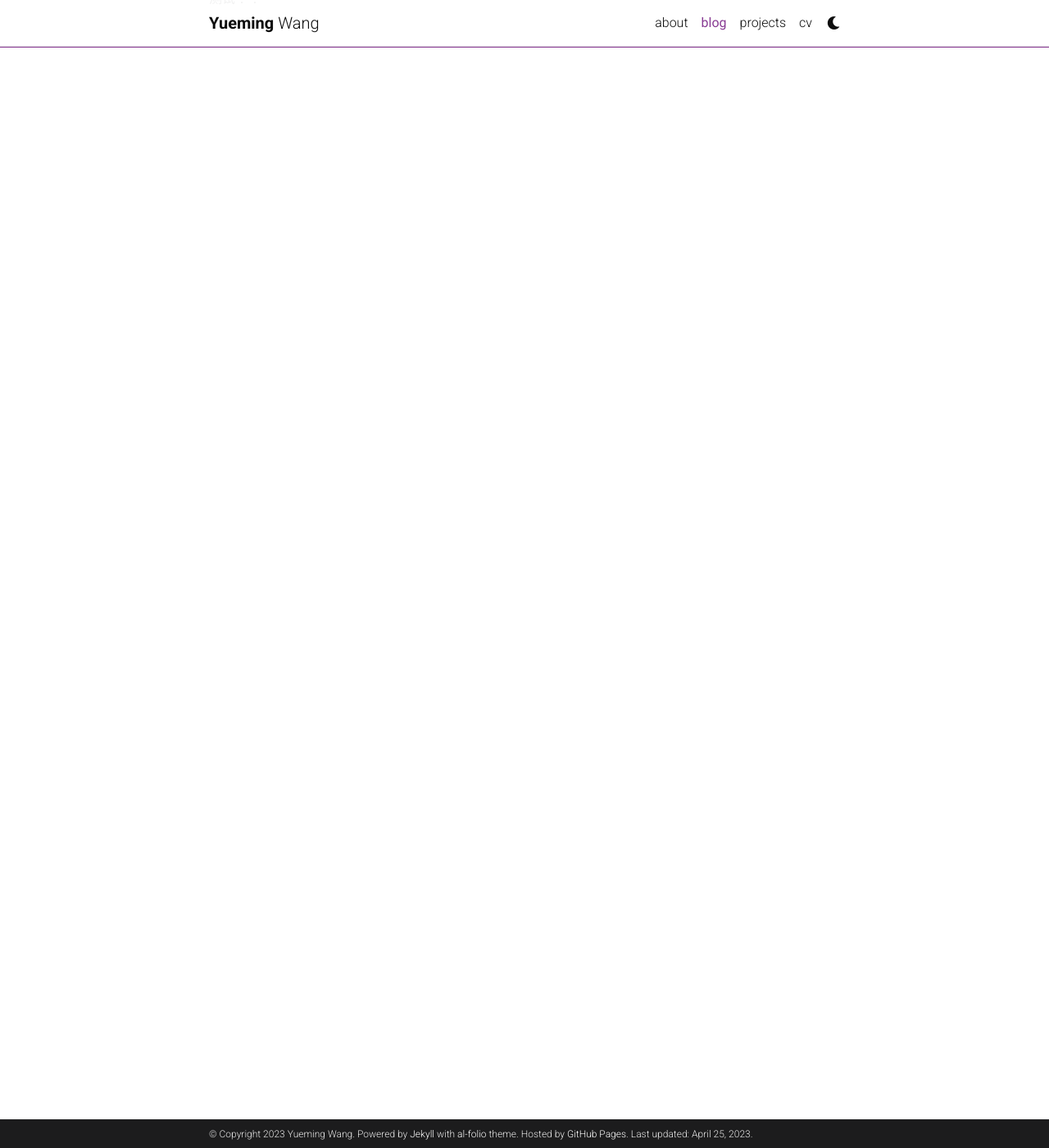
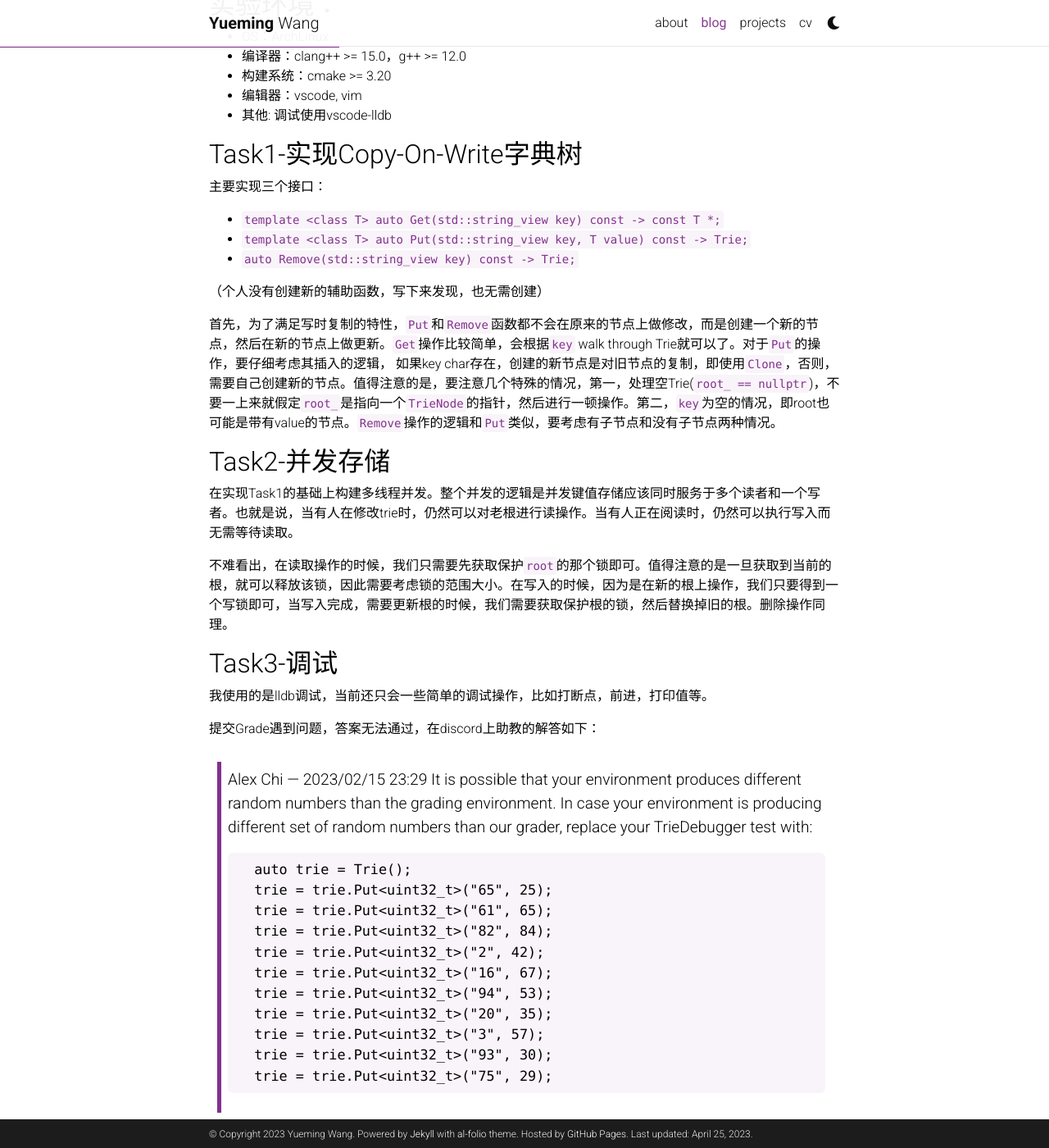
Before and after one commit to wangt99/wangt99.github.io, a Jekyll site: the page built from _posts/2023-04-23-cmu15455-project0.md, in a window 1280 px wide and 1400 px high, scrolled down 252 px. Shown: the whole window at 82% size. Built offline with Jekyll 4.4.1, drawn with Linux system fonts in a browser that asks for light colours; full-size pictures stand in for the smaller copies a plugin makes; comment, search, counter and statistics services are not loaded; a style sheet for code colours, icons or effects is not loaded; some of the changed text lies outside the part shown.

Commit message:
post project0

````diff
--- a/_posts/2023-04-23-cmu15455-project0.md
+++ b/_posts/2023-04-23-cmu15455-project0.md
@@ -3,6 +3,61 @@ layout: post
 title: cmu15455-project0
 date: 2023-04-23
 tags: c++
-categories: database-system
+categories: "database system"
 ---
-测试！！
+
+## 实验环境：
+
++ OS：ArchLinux
++ 编译器：clang++ >= 15.0，g++ >= 12.0
++ 构建系统：cmake >= 3.20
++ 编辑器：vscode, vim
++ 其他: 调试使用vscode-lldb
+
+## Task1-实现Copy-On-Write字典树
+
+主要实现三个接口：
+
++ `template <class T> auto Get(std::string_view key) const -> const T *;`
++ `template <class T> auto Put(std::string_view key, T value) const -> Trie;`
++ `auto Remove(std::string_view key) const -> Trie;`
+
+（个人没有创建新的辅助函数，写下来发现，也无需创建）
+
+首先，为了满足写时复制的特性，`Put`和`Remove`函数都不会在原来的节点上做修改，而是创建一个新的节点，然后在新的节点上做更新。`Get`操作比较简单，会根据`key` walk through Trie就可以了。对于`Put`的操作，要仔细考虑其插入的逻辑，
+如果key char存在，创建的新节点是对旧节点的复制，即使用`Clone`，否则，需要自己创建新的节点。值得注意的是，要注意几个特殊的情况，第一，处理空Trie(`root_ == nullptr`)，不要一上来就假定`root_`是指向一个`TrieNode`的指针，然后进行一顿操作。第二，`key`为空的情况，即root也可能是带有value的节点。`Remove`操作的逻辑和`Put`类似，要考虑有子节点和没有子节点两种情况。
+
+## Task2-并发存储
+
+在实现Task1的基础上构建多线程并发。整个并发的逻辑是并发键值存储应该同时服务于多个读者和一个写者。也就是说，当有人在修改trie时，仍然可以对老根进行读操作。当有人正在阅读时，仍然可以执行写入而无需等待读取。
+
+不难看出，在读取操作的时候，我们只需要先获取保护`root`的那个锁即可。值得注意的是一旦获取到当前的根，就可以释放该锁，因此需要考虑锁的范围大小。在写入的时候，因为是在新的根上操作，我们只要得到一个写锁即可，当写入完成，需要更新根的时候，我们需要获取保护根的锁，然后替换掉旧的根。删除操作同理。
+
+## Task3-调试
+
+我使用的是lldb调试，当前还只会一些简单的调试操作，比如打断点，前进，打印值等。
+
+提交Grade遇到问题，答案无法通过，在discord上助教的解答如下：
+> Alex Chi — 2023/02/15 23:29
+It is possible that your environment produces different random numbers than the grading environment. In case your environment is producing different set of random numbers than our grader, replace your TrieDebugger test with:
+```c++
+  auto trie = Trie();
+  trie = trie.Put<uint32_t>("65", 25);
+  trie = trie.Put<uint32_t>("61", 65);
+  trie = trie.Put<uint32_t>("82", 84);
+  trie = trie.Put<uint32_t>("2", 42);
+  trie = trie.Put<uint32_t>("16", 67);
+  trie = trie.Put<uint32_t>("94", 53);
+  trie = trie.Put<uint32_t>("20", 35);
+  trie = trie.Put<uint32_t>("3", 57);
+  trie = trie.Put<uint32_t>("93", 30);
+  trie = trie.Put<uint32_t>("75", 29);
+```
+
+## Task4-SQL String Functions
+
+简而言之就是感受一下sql调用的函数如何实现，注册的。一个是`lower`转换，一个是`upper`转换，没什么难度。
+
+## 提交结果
+
+![](./2023-04-23-cmu15455-project0.assets/image-20230425144928087.png)
````
Also changed, not shown: _posts/2015-03-15-formatting-and-links.md (deleted, +0 -30 lines), _posts/2015-05-15-images.md (deleted, +0 -47 lines), _posts/2015-07-15-code.md (deleted, +0 -71 lines), _posts/2015-10-20-disqus-comments.md (deleted, +0 -10 lines), _posts/2015-10-20-math.md (deleted, +0 -28 lines), _posts/2023-04-24-cmu15455-project1.md (added, +9 -0 lines), _posts/2023-04-23-cmu15455-project0.assets/image-20230425144928087.png (added).
